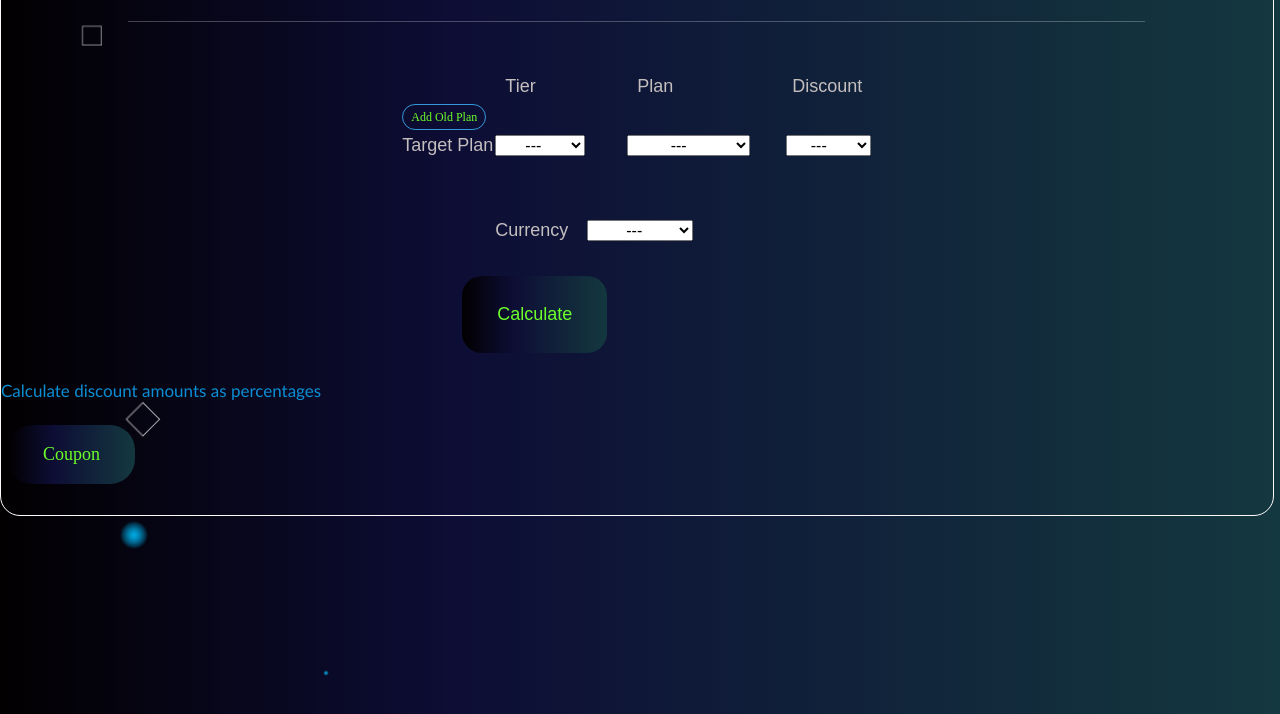
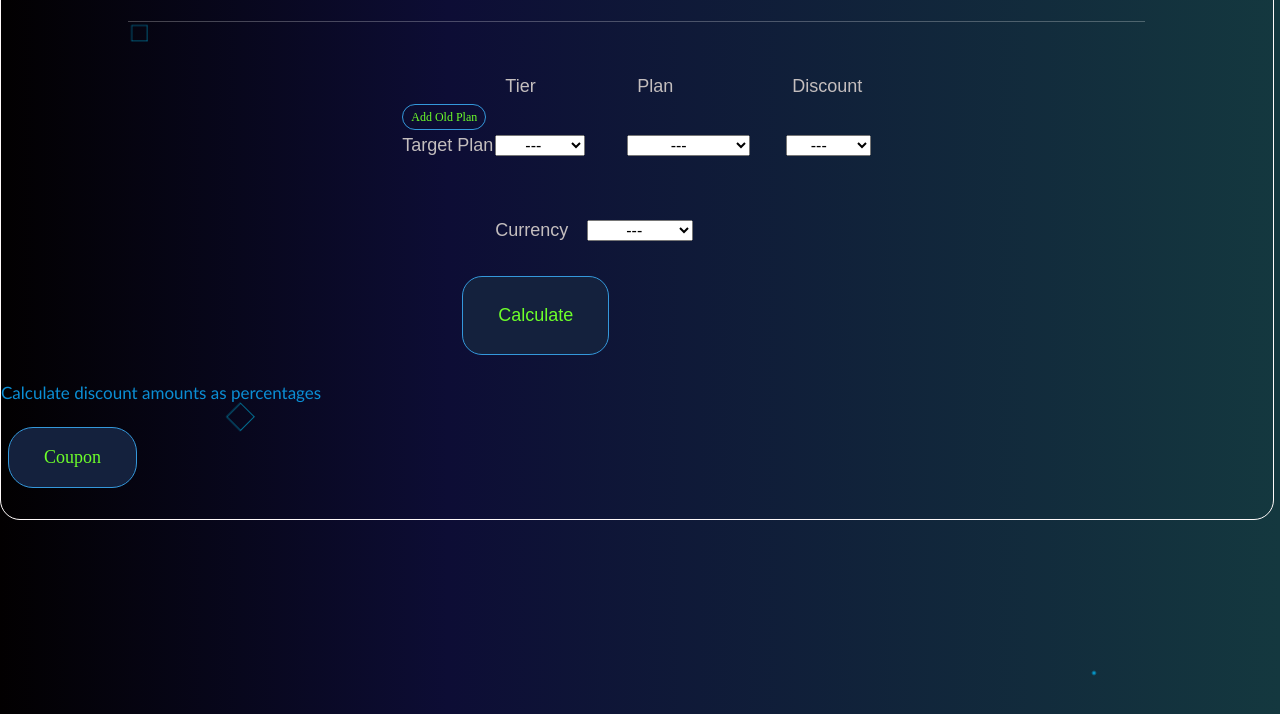
Before and after one commit to b4554m/calc, a plain HTML site: page index.html in a window 1280 px wide. Shown: the part 86-800 px from the top of the page. Drawn offline with nearby package versions, Linux system fonts and the light colour scheme; a web font is replaced by a local one.

Commit message:
Update index.html

```diff
--- a/index.html
+++ b/index.html
@@ -81,7 +81,8 @@
         }
 
         #calc {
-            border: none;
+            background: #14213d;
+            border: 1px solid #3498db;
             transition: all 0.3s ease;
             overflow: hidden;
             margin-top: 30px;
@@ -210,19 +211,21 @@
 
         .box div {
             position: absolute;
-            width: 30px;
-            height: 30px;
+            width: 25px;
+            height: 25px;
             background-color: transparent;
-            border: 1px solid rgba(255, 255, 255, 0.8)
+            border: 1px solid #0081a7;
         }
 
         .box div:nth-child(1) {
+            margin-left: 50px;
             top: 17%;
             left: 6%;
             animation: animate 10s linear infinite;
         }
 
         .box div:nth-child(2) {
+            margin-left: 100px;
             top: 67%;
             left: 10%;
             animation: animate 8s linear infinite;
@@ -251,13 +254,13 @@
             animation: animate1 15s linear infinite;
         }
 
-        .bos ul li:nth-child(3) {
-            left: 25vw;
+        .bos ul li:nth-child(1) {
+            left: 85vw;
             animation-delay: 4s;
         }
 
-        .bos ul li:nth-child(4) {
-            left: 40vw;
+        .bos ul li:nth-child(2) {
+            left: 68vw;
             animation-delay: 6s;
         }
 
@@ -319,28 +322,11 @@
             position: flex;
             bottom: 115px;
         }
-        /* #coupon {
-            display: flex;
-
-        }
-
-        #coupon:hover {
-            font-family: 'Courier New', Courier, monospace;
-            margin-left: 2px;
-            transition: 1s;
-            cursor: default;
-            transition-timing-function: ease-in;
-            cursor: pointer;
-            background-color: #03045e;
-            color: snow;
-            font-size: 15px;
-            transform: scale(0.9);
-        } */
 
         #coupon {
-            background: linear-gradient(90deg, rgba(2, 0, .6, 1) 0%, rgb(13, 13, 53) 35%, rgb(20, 56, 63) 100%);
+            background: #14213d;
             color: #6dff2a;
-            border: none;
+            border: 1px solid #3498db;
             transition: all 0.3s ease;
             overflow: hidden;
             left: 7px;
@@ -366,7 +352,7 @@
 
         #coupon:hover {
             color: #fff;
-            border: none;
+            border: 1px solid #3498db;
             background: transparent;
         }
 
@@ -563,7 +549,6 @@
         </div>
         <div class="bos">
             <ul>
-                <li></li>
                 <li></li>
                 <li></li>
             </ul>
```
